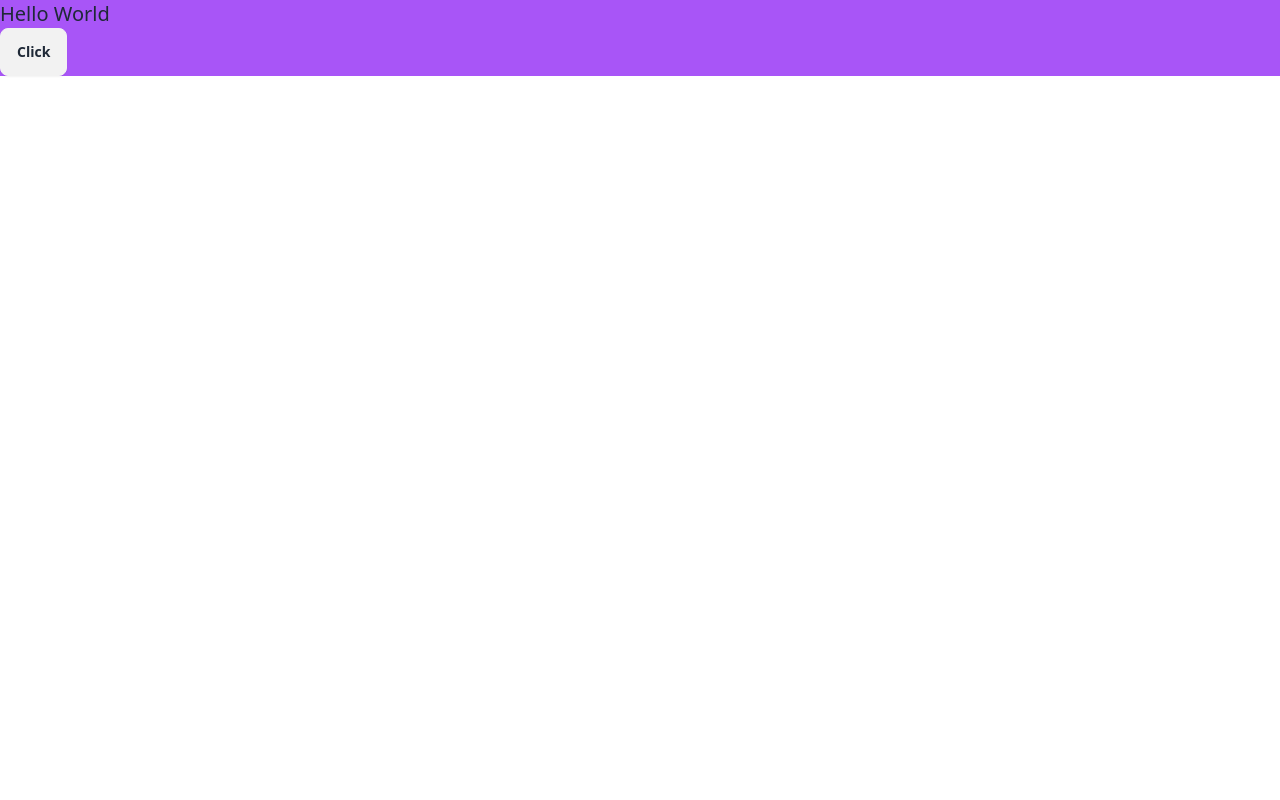
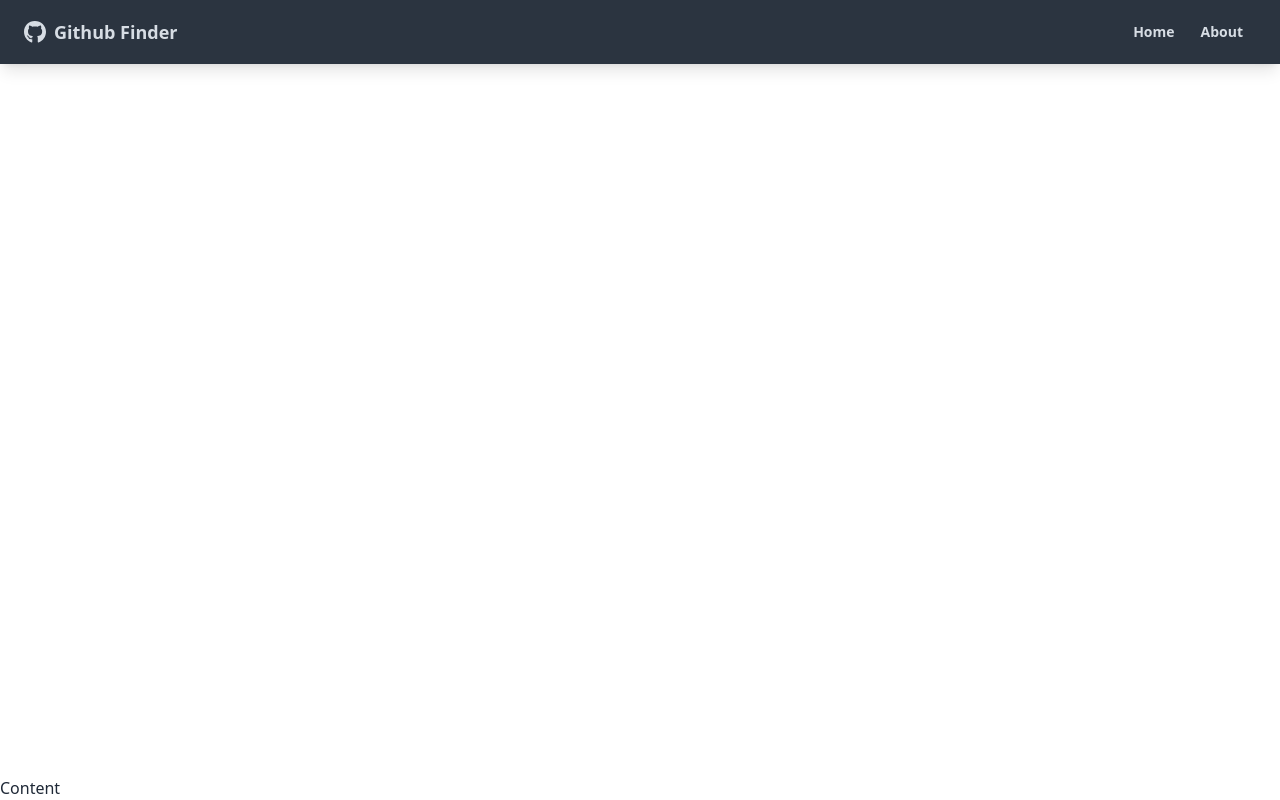
Before and after one commit to emeechan/github-finder, a React (Create React App) app: page / in a window 1280 px wide. Built offline with nearby package versions, Linux system fonts and the light colour scheme.

Commit message:
creating the navbar component

```diff
--- a/package.json
+++ b/package.json
@@ -10,6 +10,8 @@
     "postcss": "^8.4.38",
     "react": "^18.2.0",
     "react-dom": "^18.2.0",
+    "react-icons": "^5.0.1",
+    "react-router-dom": "^6.22.3",
     "react-scripts": "5.0.1",
     "web-vitals": "^2.1.4"
   },
--- a/public/index.html
+++ b/public/index.html
@@ -24,7 +24,7 @@
       work correctly both with client-side routing and a non-root public URL.
       Learn how to configure a non-root public URL by running `npm run build`.
     -->
-    <title>ello</title>
+    <title>Github Finder</title>
   </head>
   <body>
     <noscript>You need to enable JavaScript to run this app.</noscript>
--- a/src/App.js
+++ b/src/App.js
@@ -1,10 +1,18 @@
+import { BrowserRouter as Router, Route } from "react-router-dom"
 import React from "react"
+import Navbar from "./components/layout/Navbar"
 
 export default function App() {
     return (
-        <div className="bg-purple-500">
-            <h1 className="text-xl"> Hello World </h1 >
-            <button className="btn"> Click </button >
-        </div >
+        <Router>
+            <div className="flex flex-col justify-between h-screen">
+                <Navbar />
+
+                <main>
+                    Content
+                </main>
+                </div>
+
+        </Router >
     )
 }
--- /dev/null
+++ b/src/components/layout/Navbar.jsx
@@ -0,0 +1,39 @@
+import React from 'react'
+import { FaGithub } from 'react-icons/fa'
+import { Link } from 'react-router-dom'
+import PropTypes from 'prop-types'
+
+function Navbar({title}) {
+  return (
+    <nav className='navbar mb-12 shadow-lg bg-neutral text-neutral-content'>
+    <div className='container mx-auto'>
+      <div className='flex-none px-2 mx-2'>
+        <FaGithub className='inline pr-2 text-3xl' />
+        <Link to='/' className='text-lg font-bold align-middle'>
+        {title}
+        </Link>
+      </div>
+      <div className='flex-1 px-2 mx-2'>
+        <div className='flex justify-end'>
+          <Link to='/' className='btn btn-ghost btn-sm rounded-btn'>
+            Home
+          </Link>
+          <Link to='/about' className='btn btn-ghost btn-sm rounded-btn'>
+            About
+          </Link>
+        </div>
+      </div>
+      </div>
+      </nav>
+  )
+}
+
+Navbar.defaultProps = {
+  title: 'Github Finder'
+}
+
+Navbar.propTypes = {
+  itlte: PropTypes.string,
+}
+
+export default Navbar
```
Also changed, not shown: 1 other file (tests, documents, lock files or other folders).
